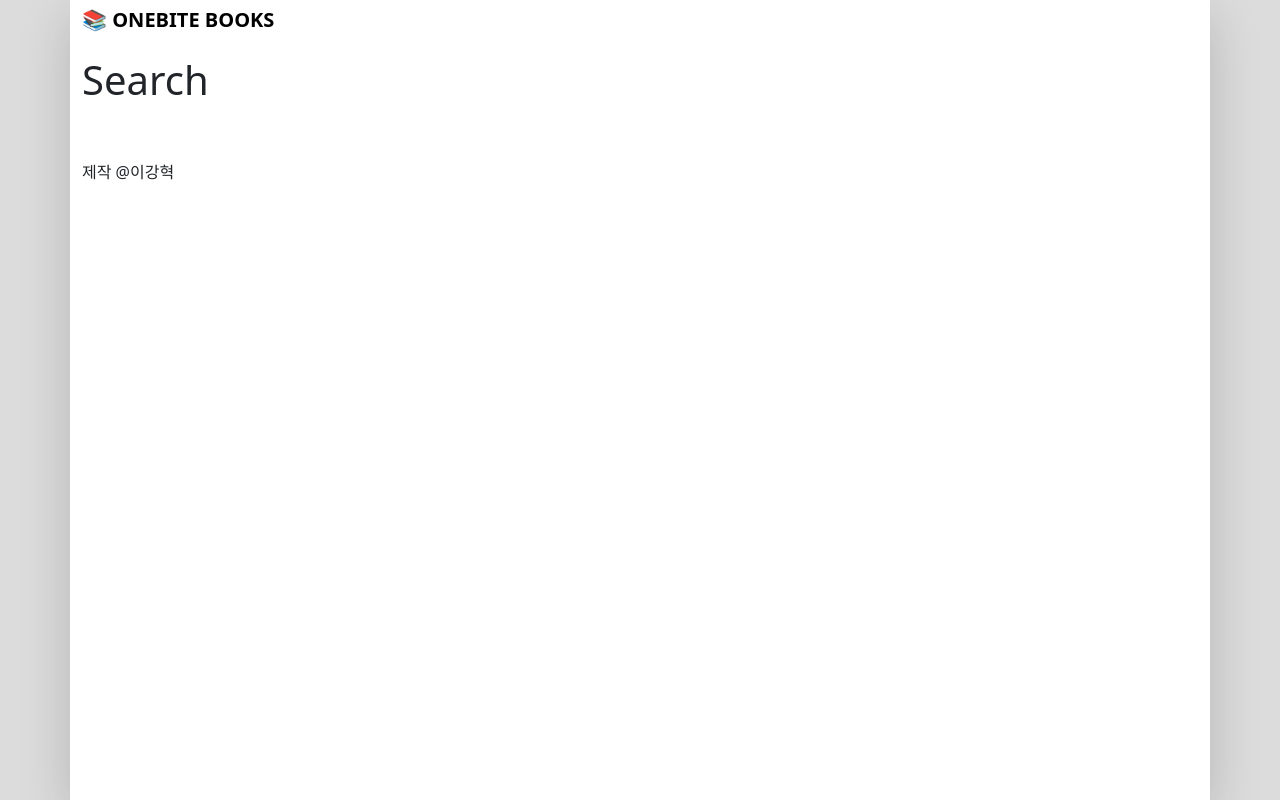
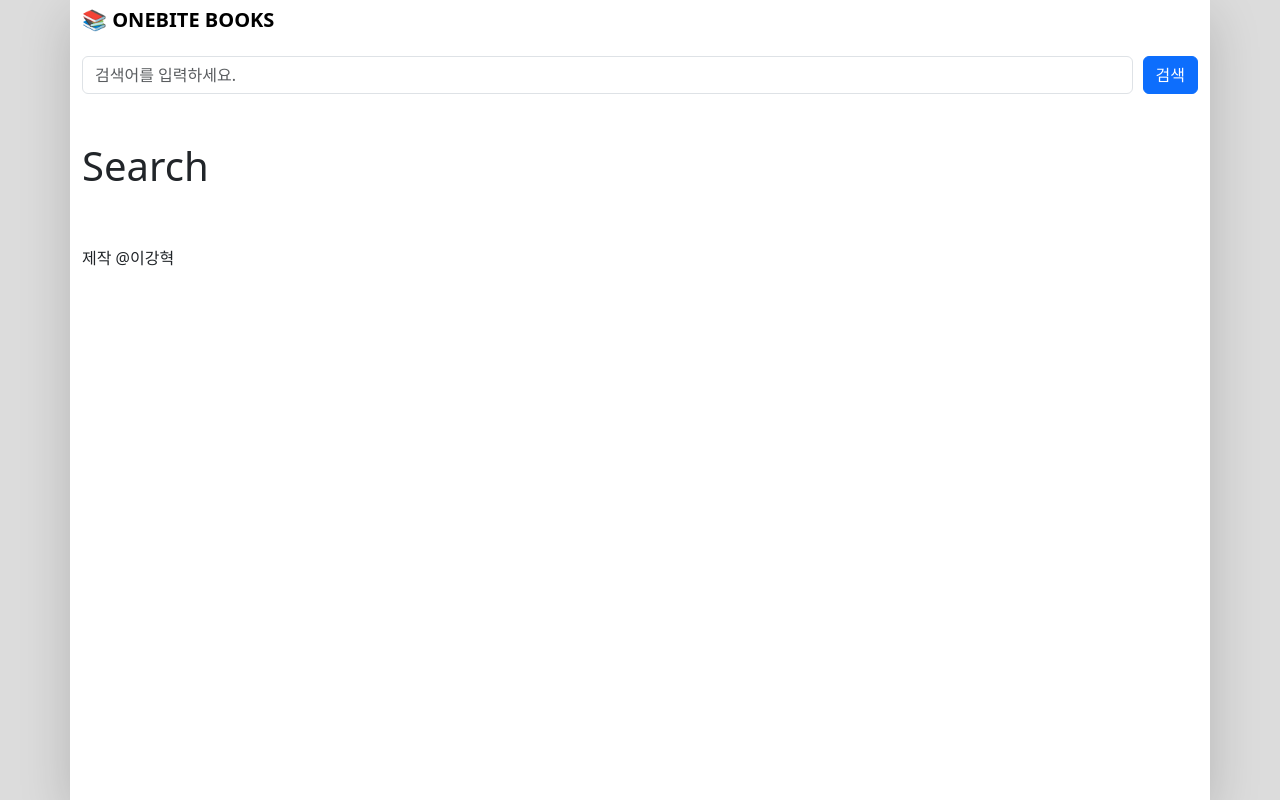
Before and after one commit to GangHyeokLee/onebite-next-page-route, a Next.js app: page /search in a window 1280 px wide. Built offline with nearby package versions, Linux system fonts and the light colour scheme.

Commit message:
2.8 - Searchbar UI

```diff
--- /dev/null
+++ b/src/components/searchable-layout.tsx
@@ -0,0 +1,46 @@
+import {ChangeEvent, PropsWithChildren, KeyboardEvent, useEffect, useState} from "react";
+import {useRouter} from "next/router";
+
+export default function SearchableLayout({children}: PropsWithChildren) {
+
+    const [search, setSearch] = useState("");
+    const router = useRouter();
+
+    const q = router.query.q;
+
+    useEffect(() => {
+        setSearch(q?.toString() || "");
+    }, []);
+
+    const onChangeSearch = (e: ChangeEvent<HTMLInputElement>) => {
+        setSearch(e.target.value);
+    }
+
+    const onSubmit = () => {
+        if (!search || q === search) return;
+        router.push(`/search?q=${search}`);
+    }
+
+
+    const onKeyDown = (e: KeyboardEvent<HTMLInputElement>) => {
+        if (e.key == "Enter") {
+            onSubmit();
+        }
+    };
+
+    return (
+        <div>
+            <div className="d-flex flex-row mb-5" style={{gap: '10px'}}>
+                <input className="form-control flex-grow-1"
+                       type="text"
+                       placeholder="검색어를 입력하세요."
+                       value={search}
+                       onChange={onChangeSearch}
+                       onKeyDown={onKeyDown}
+                />
+                <button className="btn btn-primary text-nowrap" onClick={onSubmit}>검색</button>
+            </div>
+            {children}
+        </div>
+    );
+};
--- a/src/pages/_app.tsx
+++ b/src/pages/_app.tsx
@@ -2,12 +2,22 @@ import type {AppProps} from "next/app";
 import '@/styles/globals.css';
 import 'bootstrap/dist/css/bootstrap.min.css';
 import GlobalLayout from "@/components/global-layout";
+import {ReactNode} from "react";
+import {NextPage} from "next";
 
-export default function App({Component, pageProps}: AppProps) {
+type NextPageWithLayout = NextPage & {
+    getLayout?: (page: ReactNode) => ReactNode;
+}
+
+export default function App({Component, pageProps}: AppProps & {
+    Component: NextPageWithLayout
+}) {
+
+    const getLayout = Component.getLayout ?? ((page: ReactNode) => page);
 
     return (
         <GlobalLayout>
-            <Component {...pageProps} />
+            {getLayout(<Component {...pageProps} />)}
         </GlobalLayout>
     );
 }
--- a/src/pages/search/index.tsx
+++ b/src/pages/search/index.tsx
@@ -1,12 +1,17 @@
-import { useRouter } from "next/router"
-import React from 'react'
+import {useRouter} from "next/router"
+import React, {ReactNode} from 'react'
+import SearchableLayout from "@/components/searchable-layout";
 
 export default function Pagesearch() {
-  const router = useRouter();
+    const router = useRouter();
 
-  const { q } = router.query;
+    const {q} = router.query;
 
-  return (
-    <h1>Search {q}</h1>
-  )
+    return (
+        <h1>Search {q}</h1>
+    )
 }
+
+Pagesearch.getLayout = (page: ReactNode) => {
+    return <SearchableLayout>{page}</SearchableLayout>;
+}
```
